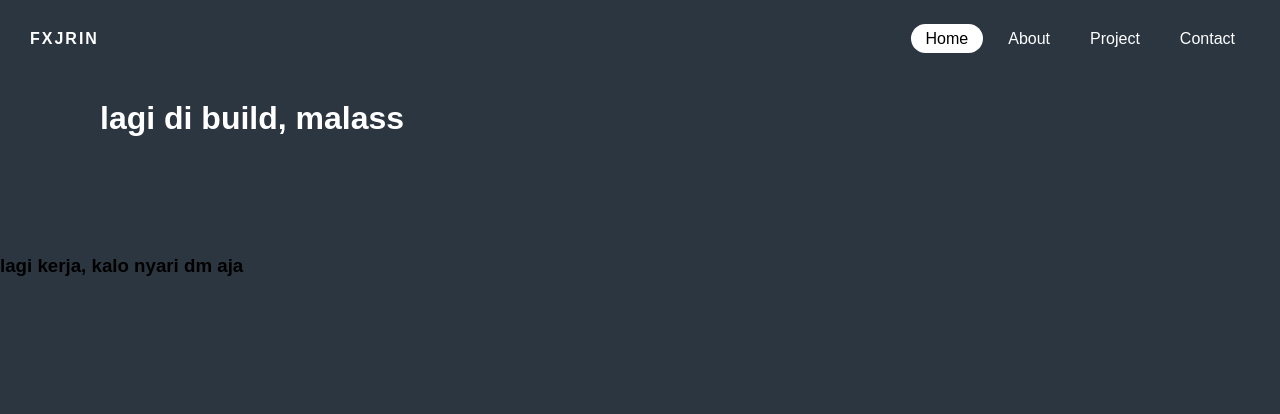
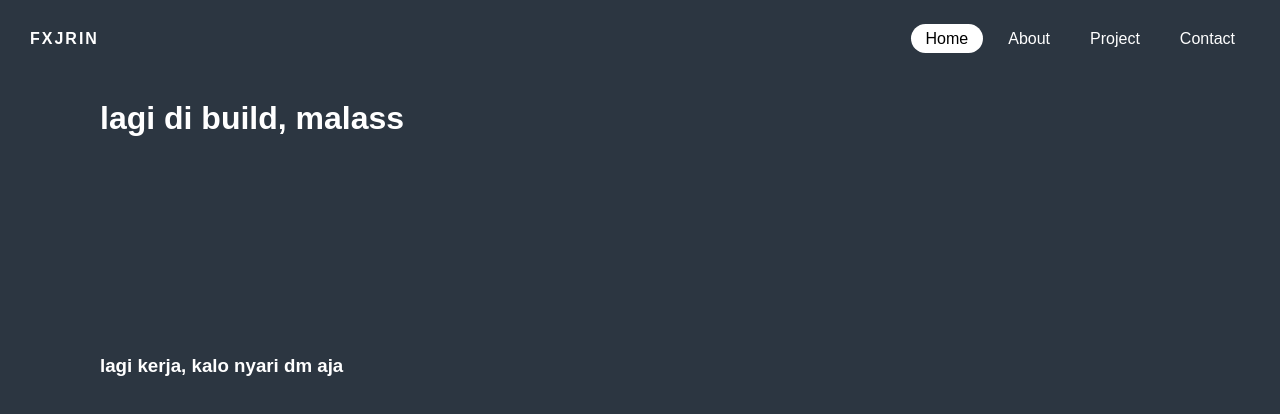
Before and after one commit to fxjrin/fxjrin, a plain HTML site: page index.html in a window 1280 px wide. Drawn offline with Linux system fonts and the light colour scheme.

Commit message:
Update style.css

```diff
--- a/style.css
+++ b/style.css
@@ -61,7 +61,7 @@ header ul li a.active
     color: black;
 }
 
-h1
+h1, h3
 {
     color: white;
     margin: 100px;
```
